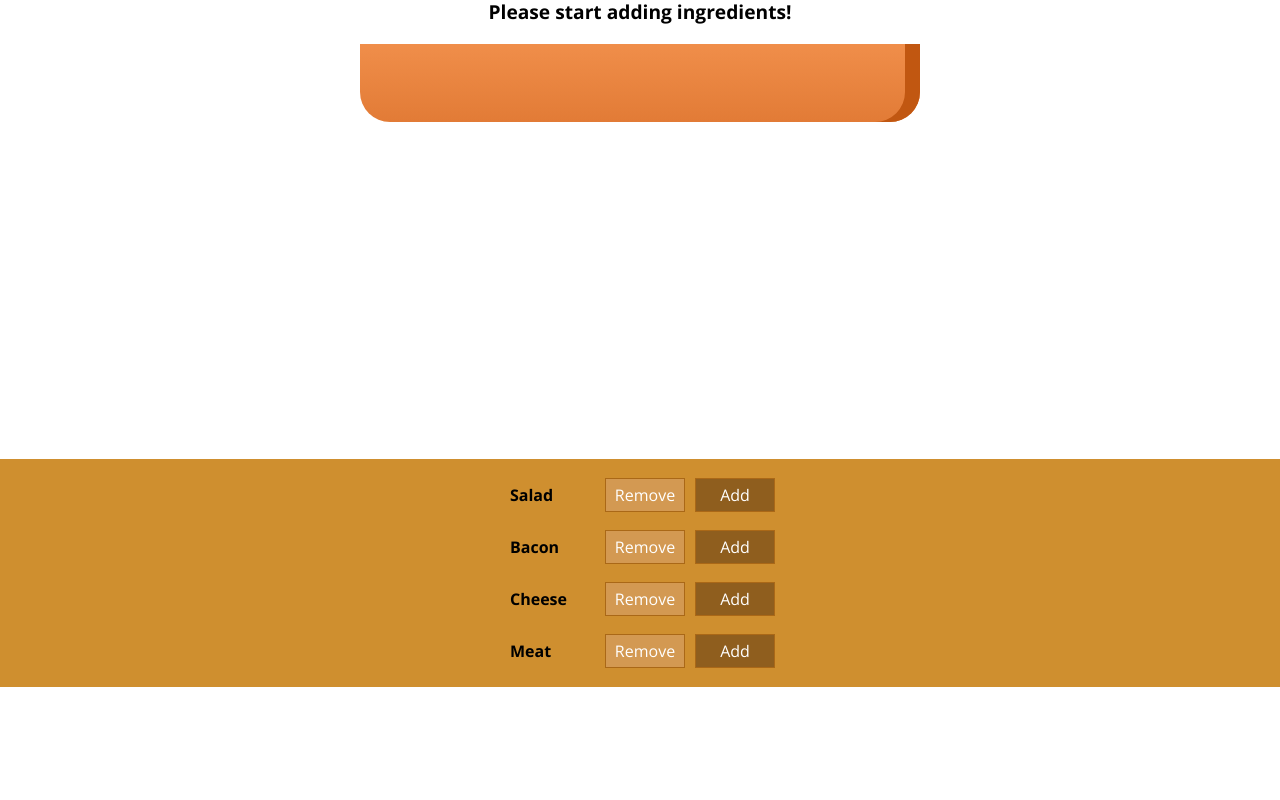
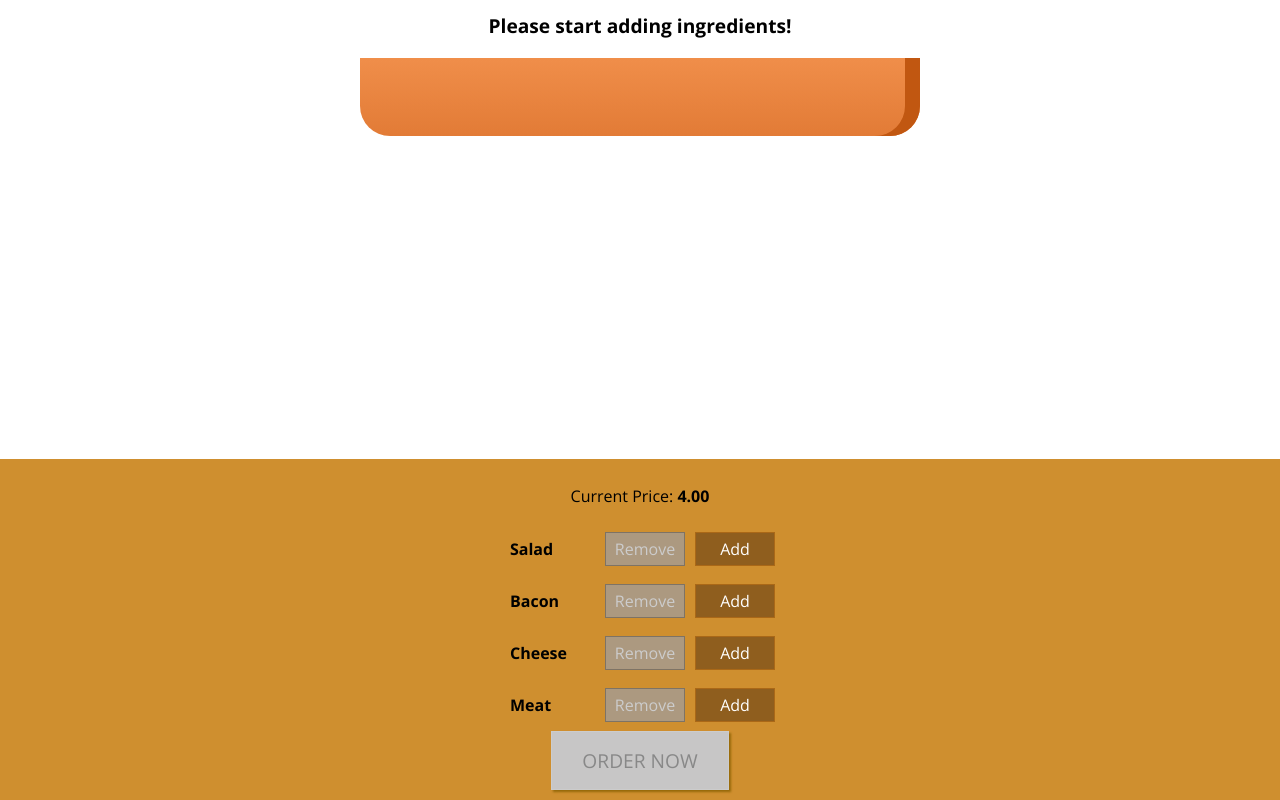
Before and after one commit to rafaelmeirelles8/burger-builder-starting-setup, a React app: page / in a window 1280 px wide. Shown: the part 179-979 px from the top of the page. Before the commit the page ends 866 px from the top, so only its background shows below. Built offline with nearby package versions, Linux system fonts and the light colour scheme.

Commit message:
OrderButton added

```diff
--- a/src/components/Burger/BuildControls/BuildControl/BuildControl.js
+++ b/src/components/Burger/BuildControls/BuildControl/BuildControl.js
@@ -7,7 +7,8 @@ const buildControl = (props) =>(
         <div className={classes.Label}>{props.ingredientLabel}</div>
 
         <button onClick={props.ingredientRemoved}
-        className={classes.Less}>Remove</button>
+        className={classes.Less}
+        disabled={props.disabledInfo}>Remove</button>
 
         <button
         onClick={props.ingredientAdded}
--- a/src/components/Burger/BuildControls/BuildControls.css
+++ b/src/components/Burger/BuildControls/BuildControls.css
@@ -8,3 +8,45 @@
     margin: auto;
     padding: 10px 0;
 }
+
+
+.OrderButton {
+    background-color: #DAD735;
+    outline: none;
+    cursor: pointer;
+    border: 1px solid #966909;
+    color: #966909;
+    font-family: inherit;
+    font-size: 1.2em;
+    padding: 15px 30px;
+    box-shadow: 2px 2px 2px #966909;
+}
+
+.OrderButton:hover, .OrderButton:active {
+    background-color: #A0DB41;
+    border: 1px solid #966909;
+    color: #966909;
+}
+
+.OrderButton:disabled {
+    background-color: #C7C6C6;
+    cursor: not-allowed;
+    border: 1px solid #ccc;
+    color: #888888;
+}
+
+.OrderButton:not(:disabled) {
+    animation: enable 0.3s linear;
+}
+
+@keyframes enable {
+    0% {
+        transform: scale(1);
+    }
+    60% {
+        transform: scale(1.1);
+    }
+    100% {
+        transform: scale(1);
+    }
+}
--- a/src/components/Burger/BuildControls/BuildControls.js
+++ b/src/components/Burger/BuildControls/BuildControls.js
@@ -15,19 +15,21 @@ const controls = [
 
 const buildConstrols = (props) =>
 (
-
-
     <div className={classes.BuildControls}>
+    <p>Current Price: <strong>{props.price.toFixed(2)}</strong></p>
     {controls.map(ingredient => {
 
             return <BuildControl
                 key={ingredient.label}
                 ingredientLabel={ingredient.label}
                 ingredientAdded={() => props.ingredientAdded(ingredient.type)}
-                ingredientRemoved={() => props.ingredientRemoved(ingredient.type)}>
+                ingredientRemoved={() => props.ingredientRemoved(ingredient.type)}
+                disabledInfo={props.disabledInfo[ingredient.type]}>
             </BuildControl>;
         })
     }
+    <button className={classes.OrderButton}
+    disabled={props.disable}>ORDER NOW</button>
     </div>
 )
 
--- a/src/components/Burger/Burger.css
+++ b/src/components/Burger/Burger.css
@@ -2,7 +2,7 @@
     width: 100%;
     margin: auto;
     height: 250px;
-    /*overflow: scroll;*/
+    overflow: auto;
     text-align: center;
     font-weight: bold;
     font-size: 1.2rem;
--- a/src/containers/BurgerBuilder/BurgerBuilder.js
+++ b/src/containers/BurgerBuilder/BurgerBuilder.js
@@ -19,10 +19,24 @@ class BurgerBuilder extends Component {
             cheese:0,
             meat:0
         },
-        price: 4
+        price: 4,
+        disable: true
     }
 
-    addIngredientsHandler = (type, addOrRemove) =>
+    updatePurchaseState (updatedIngredients) {
+        const ingredients = updatedIngredients;
+
+        const sum = Object.keys(ingredients)
+        .map(igKey => {
+            return ingredients[igKey];
+        }).reduce((sum, el) =>{
+            return sum + el;
+        } ,0)
+
+        this.setState({disable: sum <= 0});
+    }
+
+    addIngredientsHandler = (type) =>
     {
         const oldCount = this.state.ingredients[type];
         const updatedCount = oldCount + 1;
@@ -33,19 +47,15 @@ class BurgerBuilder extends Component {
         const oldPrice = this.state.price;
         const totalPrice = oldPrice + INGREDIENT_PRICES[type];
 
+
         this.setState({ingredients: updatedIngredients, price:totalPrice});
+
+        this.updatePurchaseState(updatedIngredients);
     }
 
     removeIngredientsHandler = (type) =>
     {
         const oldCount = this.state.ingredients[type];
-
-        if(oldCount===0)
-        {
-            alert('You can not remove: '+ type + ' because it is not added!');
-            return;
-        }
-
         const updatedCount = oldCount - 1;
 
         const updatedIngredients = {
@@ -57,16 +67,29 @@ class BurgerBuilder extends Component {
         const totalPrice = oldPrice - INGREDIENT_PRICES[type];
 
         this.setState({ingredients: updatedIngredients, price:totalPrice});
+
+        this.updatePurchaseState(updatedIngredients);
     }
 
     render()
     {
+        const disabledInfo = {
+            ...this.state.ingredients
+        };
+
+        for(let key in disabledInfo)
+        {
+            disabledInfo[key] = disabledInfo[key] <= 0
+        }
         return(
             <Auxiliary>
                 <Burger ingredients={this.state.ingredients}></Burger>
                 <BuildConstrols
+                price={this.state.price}
                 ingredientAdded={this.addIngredientsHandler}
-                ingredientRemoved={this.removeIngredientsHandler}></BuildConstrols>
+                ingredientRemoved={this.removeIngredientsHandler}
+                disabledInfo={disabledInfo}
+                disable={this.state.disable}></BuildConstrols>
             </Auxiliary>
         )
 }
```
